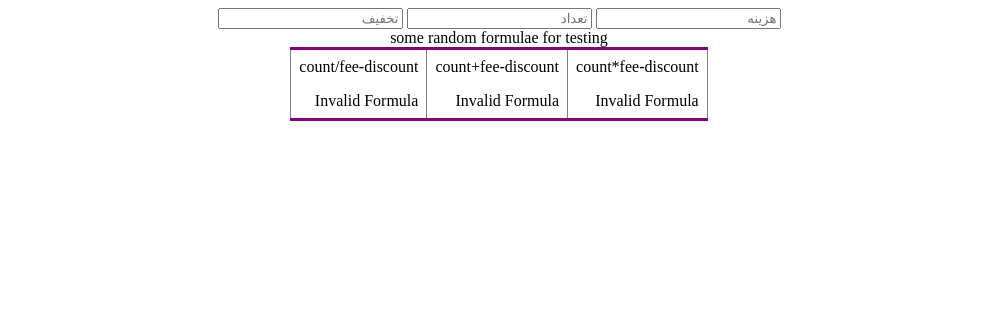
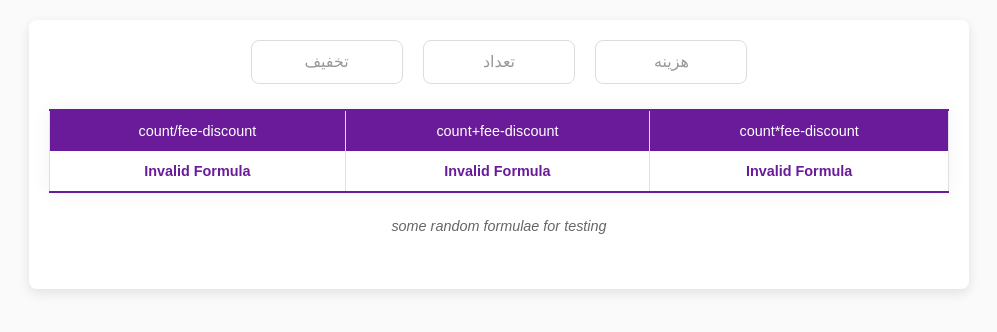
Before and after one commit to MahdiGMK/Web_HW1, a plain HTML site: page index.html in a window 1280 px wide. Shown: the whole page, without its empty margins (141-1138 px from the left). Drawn offline with nearby package versions, Linux system fonts and the light colour scheme.

Commit message:
add some sleek styling with help from deepseek

```diff
--- a/index.html
+++ b/index.html
@@ -2,22 +2,116 @@
 <head>
     <style>
         :root {
-            font-family: "Vazirmatn";
+            font-family: "Vazirmatn", sans-serif;
             direction: rtl;
+            --primary-color: #6a1b9a;
+            --secondary-color: #ff8f00;
+            --accent-color: #7e57c2;
+            --text-color: #333;
+            --light-gray: #f5f5f5;
+            --border-radius: 8px;
         }
+
+        body {
+            background-color: #fafafa;
+            margin: 0;
+            padding: 20px;
+            color: var(--text-color);
+        }
+
+        center {
+            max-width: 900px;
+            margin: 0 auto;
+            padding: 20px;
+            background-color: white;
+            border-radius: var(--border-radius);
+            box-shadow: 0 4px 12px rgba(0, 0, 0, 0.1);
+        }
+
+        input {
+            padding: 12px 15px;
+            margin: 0 8px;
+            border: 1px solid #ddd;
+            border-radius: var(--border-radius);
+            font-family: "Vazirmatn", sans-serif;
+            font-size: 16px;
+            width: 120px;
+            transition: all 0.3s ease;
+            text-align: center;
+        }
+
+        input:focus {
+            outline: none;
+            border-color: var(--accent-color);
+            box-shadow: 0 0 0 2px rgba(126, 87, 194, 0.2);
+        }
+
+        input::placeholder {
+            color: #999;
+        }
+
         table {
-            border-top: 3px solid purple; /* Border only on the top */
-            border-bottom: 3px solid purple; /* Border only on the bottom */
+            width: 100%;
+            border-top: 2px solid var(--primary-color);
+            border-bottom: 2px solid var(--primary-color);
             border-collapse: collapse;
+            margin: 25px 0;
+            font-size: 0.9em;
+            box-shadow: 0 0 20px rgba(0, 0, 0, 0.05);
         }
-        th {
-            border-bottom: 2px solid orange; /* Border only on the bottom of header cells */
+
+        thead tr {
+            background-color: var(--primary-color);
+            color: white;
+            text-align: center;
+        }
+
+        th,
+        td {
+            padding: 12px 15px;
+            text-align: center;
+        }
+
+        td {
+            border-left: 1px solid #e0e0e0;
+            border-right: 1px solid #e0e0e0;
+        }
+
+        tbody tr {
+            border-bottom: 1px solid #e0e0e0;
+        }
+
+        tbody tr:nth-of-type(even) {
+            background-color: var(--light-gray);
+        }
+
+        tbody tr:last-of-type {
+            border-bottom: 2px solid var(--primary-color);
+        }
+
+        tbody tr:hover {
+            background-color: rgba(126, 87, 194, 0.1);
+        }
+
+        caption {
+            caption-side: bottom;
             padding: 10px;
+            font-style: italic;
+            color: #666;
+            margin-top: 15px;
         }
-        td {
-            border-left: 1px solid gray; /* Border only on the left of data cells */
-            border-right: 1px solid gray; /* Border only on the left of data cells */
-            padding: 8px;
+
+        formula {
+            font-weight: bold;
+            color: var(--primary-color);
+        }
+
+        .input-group {
+            margin-bottom: 20px;
+            display: flex;
+            justify-content: center;
+            flex-wrap: wrap;
+            gap: 10px;
         }
     </style>
     <script
```
